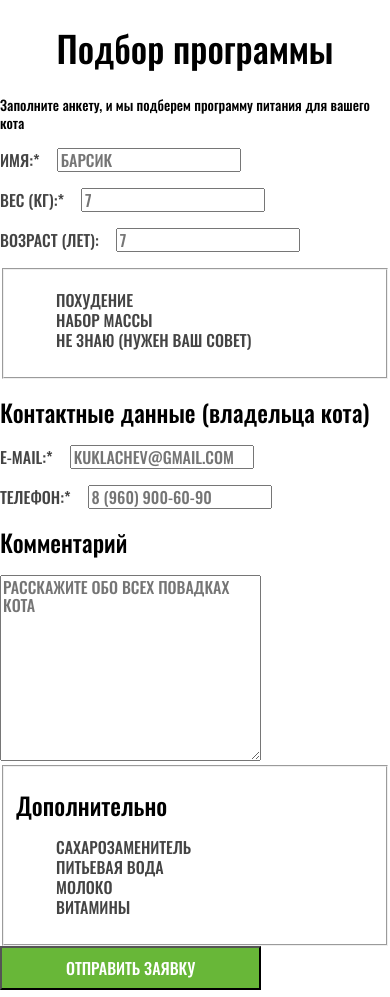
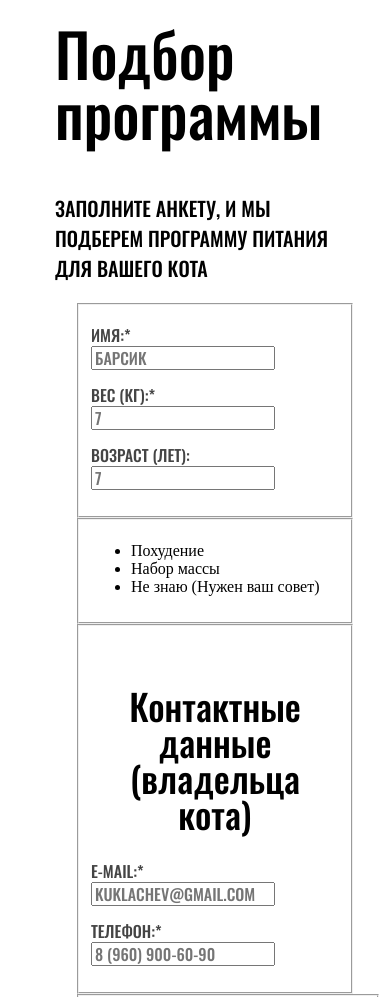
Before and after one commit to htmlacademy-adaptive/2379901-cat-energy-1, a plain HTML site: page 4/form.html in a window 390 px wide. Shown: the part 287-1284 px from the top of the page. Drawn offline with Linux system fonts and the light colour scheme.

Commit message:
:heavy_check_mark: Сборка #4

```diff
--- a/4/css/style.css
+++ b/4/css/style.css
@@ -117,9 +117,7 @@ body {
 
 .main-header__container {
   background-color: rgba(104, 183, 56, 0.85);
-  width: 320px;
-  height: 302px;
-  position: absolute;
+  min-height: 302px;
 }
 @media (min-width: 768px) and (max-width: 1300px) {
   .main-header__container {
@@ -265,8 +263,6 @@ body {
 }
 
 .purpose__item {
-  display: flex;
-  flex-wrap: wrap;
   margin: 0;
   padding: 0;
   background-color: #F2F2F2;
@@ -437,9 +433,7 @@ body {
 }
 
 .work__item {
-  display: grid;
-  grid-template-columns: repeat(2, 50px);
-  gap: 20px;
+  display: flex;
   position: relative;
 }
 @media (min-width: 768px) {
@@ -491,7 +485,8 @@ body {
 .contacts__wrapper {
   display: flex;
   flex-wrap: wrap;
-  margin: 26px 20px;
+  justify-content: space-around;
+  margin: 0 auto;
 }
 
 .contacts__title {
@@ -533,44 +528,6 @@ body {
 
 .main-footer__image {
   margin-top: 40px;
-}
-
-.form__title {
-  font-family: "Oswald", "Arial", sans-serif;
-  font-size: 36px;
-  font-weight: 400;
-  line-height: 36px;
-  text-align: left;
-  color: #000000;
-  padding-top: 27px;
-  text-align: center;
-}
-
-.form__description {
-  font-family: "Oswald", "Arial", sans-serif;
-  font-size: 14px;
-  font-weight: 400;
-  line-height: 18px;
-  text-align: left;
-  color: #000000;
-}
-@media (min-width: 768px) {
-  .form__description {
-    margin-left: 60px;
-  }
-}
-
-@media (min-width: 768px) {
-  .form__button-container {
-    display: flex;
-  }
-}
-
-@media (min-width: 1300px) {
-  .form__content-container {
-    display: flex;
-    justify-content: space-around;
-  }
 }
 
 .fiter-group__list {
@@ -628,7 +585,6 @@ body {
 @media (min-width: 1300px) {
   .main-contacts__form {
     display: flex;
-    justify-content: space-around;
   }
 }
 
@@ -655,8 +611,7 @@ body {
 }
 
 .catalog__products-container {
-  display: flex;
-  flex-wrap: wrap;
+  display: grid;
   margin: 0;
   padding: 0;
 }
@@ -783,8 +738,64 @@ body {
   background-image: linear-gradient(rgba(104, 183, 56, 0.85), rgba(104, 183, 56, 0.85)), url("../img/catalog/catalog-cat.jpg");
 }
 
-.form-application__label,
-.form__input {
+.social__list {
+  list-style-type: none;
+}
+
+.social__link {
+  text-decoration: none;
+}
+
+.form-feedback__content-wrapper {
+  display: block;
+  width: 280px;
+  margin: 0 auto;
+  padding: 0 20px;
+}
+@media (min-width: 768px) {
+  .form-feedback__content-wrapper {
+    width: 708px;
+    padding: 0 30px;
+  }
+}
+@media (min-width: 1300px) {
+  .form-feedback__content-wrapper {
+    display: grid;
+    width: 1220px;
+    padding: 0 40px;
+    grid-template-columns: repeat(2, 570px);
+    column-gap: 80px;
+  }
+}
+
+.form-feedback__title {
+  font-family: "Oswald", "Arial", sans-serif;
+  font-size: 36px;
+  font-weight: 400;
+  line-height: 36px;
+  text-align: left;
+  color: #000000;
+  padding-top: 27px;
+  text-align: center;
+}
+
+.form-feedback__description {
+  font-family: "Oswald", "Arial", sans-serif;
+  font-size: 14px;
+  font-weight: 400;
+  line-height: 18px;
+  text-align: left;
+  color: #000000;
+}
+
+@media (min-width: 768px) {
+  .form-feedback_button-container {
+    display: flex;
+  }
+}
+
+.form-feedback__label,
+.form-feedback__input {
   font-family: "Oswald", "Arial", sans-serif;
   font-size: 16px;
   font-weight: 400;
@@ -795,11 +806,40 @@ body {
   margin-right: 13px;
 }
 
-.social__list {
-  list-style-type: none;
+@media (min-width: 1300px) {
+  .form-feedback__contacts {
+    grid-column: span 2;
+  }
 }
 
-.social__link {
-  text-decoration: none;
+@media (min-width: 1300px) {
+  .form-feedback__comments {
+    grid-column: span 2;
+  }
+}
+
+@media (min-width: 1300px) {
+  .form-feedback__additional {
+    grid-column: span 2;
+  }
+}
+
+.main-comtainer__title {
+  font-family: "Oswald", "Arial", sans-serif;
+  font-size: 60px;
+  font-weight: 400;
+  line-height: 60px;
+  text-align: left;
+  color: #000000;
+}
+
+.main-container__description {
+  font-family: "Oswald", "Arial", sans-serif;
+  font-size: 20px;
+  font-weight: 400;
+  line-height: 30px;
+  text-align: left;
+  text-transform: uppercase;
+  color: #000000;
 }
 /*# sourceMappingURL=style.css.map */
--- a/4/form.html
+++ b/4/form.html
@@ -1,5 +1,6 @@
 <!DOCTYPE html>
 <html class="page" lang="ru">
+
 <head>
   <meta charset="UTF-8">
   <meta name="viewport" content="width=device-width, initial-scale=1">
@@ -7,6 +8,7 @@
   <title>Форма</title>
   <base href="https://htmlacademy-adaptive.github.io/2379901-cat-energy-1/4/">
 </head>
+
 <body class="page-body">
   <header class="page-header">
     <a class="page-header__logo">
@@ -38,72 +40,76 @@
       </div>
     </nav>
   </header>
-  <main class="main-container">
-    <section class="form">
+  <main class="main-container content-wrapper">
+    <div class="main-container__header">
+      <h2 class="main-comtainer__title">Подбор программы</h2>
+      <p class="main-container__description">Заполните анкету, и мы подберем программу питания для вашего кота</p>
+    </div>
+    <form class="form-feedback" action="https://echo.htmlacademy.ru/" method="post">
+      <div class="form-feedback__content-wrapper">
         <h1 class="visually-hidden">Форма подбора программы</h1>
-      <div class="form__wrapper">
-        <h2 class="form__title">Подбор программы</h2>
-        <p class="form__description">Заполните анкету, и мы подберем программу питания для вашего кота</p>
-        <div class="form__content-container">
-          <form class="form-application" action="https://echo.htmlacademy.ru/" method="post">
+        <fieldset class="form-feedback__fieldset form-feedback__parameters" action="https://echo.htmlacademy.ru/" method="post">
           <p>
-              <label class="form-application__label" for="appointment-name">ИМЯ:*</label>
-              <input class="form-application__name form__input" type="text" name="appointment-name" id="appointment-name" placeholder="БАРСИК" required>
+            <label class="form-feedback__label" for="appointment-name">ИМЯ:*</label>
+            <input class="form-feedback__name form-feedback__input" type="text" name="appointment-name"
+              id="appointment-name" placeholder="БАРСИК" required>
           </p>
           <p>
-              <label class="form-application__label" for="appointment-weight">Вес (кг):*</label>
-              <input class="form-application__weight form__input" type="number" name="appointment-weight" id="appointment-weight" placeholder="7" required>
+            <label class="form-feedback__label" for="appointment-weight">Вес (кг):*</label>
+            <input class="form-feedback__weight form-feedback__input" type="number" name="appointment-weight"
+              id="appointment-weight" placeholder="7" required>
           </p>
           <p>
-              <label class="form-application__label" for="appointment-age">Возраст (лет):</label>
-              <input class="form-application__age form__input" type="number" name="appointment-age" id="appointment-age" placeholder="7">
+            <label class="form-feedback__label" for="appointment-age">Возраст (лет):</label>
+            <input class="form-feedback__age form-feedback__input" type="number" name="appointment-age"
+              id="appointment-age" placeholder="7">
           </p>
-          </form>
-          <fieldset class="fiter-group">
-            <ul class="fiter-group__list">
-              <li class="fiter-group__item">
-                <label class="fiter-group__control">
-                  <input class="fiter-group__control-input visually-hidden" type="radio" name="purpose" checked>
-                  <span class="fiter-group__control-mark"></span>
-                  <span class="fiter-group__control-label">Похудение</span>
+        </fieldset>
+        <fieldset class="form-feedback__fieldset form-feedback__programs">
+          <ul class="form-feedback_list">
+            <li class="form-feedback__item">
+              <label class="form-feedback__control">
+                <input class="form-feedback__control-input visually-hidden" type="radio" name="purpose" checked>
+                <span class="form-feedback__control-mark"></span>
+                <span class="form-feedback__control-label">Похудение</span>
               </label>
             </li>
-              <li class="fiter-group__item">
-                <label class="fiter-group__control">
-                  <input class="fiter-group__control-input visually-hidden" type="radio" name="purpose">
-                  <span class="fiter-group__control-mark"></span>
-                  <span class="fiter-group__control-label">Набор массы</span>
+            <li class="form-feedback__item">
+              <label class="form-feedback__control">
+                <input class="form-feedback__control-input visually-hidden" type="radio" name="purpose">
+                <span class="form-feedback__control-mark"></span>
+                <span class="form-feedback__control-label">Набор массы</span>
               </label>
             </li>
-              <li class="fiter-group__item">
-                <label class="fiter-group__control">
-                  <input class="fiter-group__control-input visually-hidden" type="radio" name="purpose">
-                  <span class="fiter-group__control-mark"></span>
-                  <span class="fiter-group__control-label">Не знаю (Нужен ваш совет)</span>
+            <li class="form-feedback__item">
+              <label class="form-feedback__control">
+                <input class="form-feedback__control-input visually-hidden" type="radio" name="purpose">
+                <span class="form-feedback__control-mark"></span>
+                <span class="form-feedback__control-label">Не знаю (Нужен ваш совет)</span>
               </label>
             </li>
           </ul>
         </fieldset>
-        </div>
-        <div class="main-contacts">
-          <h2 class="main-contacts__title main-title">Контактные данные (владельца кота)</h2>
-          <form class="main-contacts__form" action="https://echo.htmlacademy.ru/" method="post">
+        <fieldset class="form-feedback__fieldset form-feedback__contacts" action="https://echo.htmlacademy.ru/" method="post">
+          <h2 class="form-feedback__title main-title">Контактные данные (владельца кота)</h2>
           <p>
-              <label class="main-contacts__label" for="appointment-email">E-mail:*</label>
-              <input class="main-contacts__email main-contacts__input" type="email" name="appointment-email" id="appointment-email" placeholder="kuklachev@gmail.com" required>
+            <label class="form-feedback__label" for="appointment-email">E-mail:*</label>
+            <input class="form-feedback__email form-feedback__input" type="email" name="appointment-email"
+              id="appointment-email" placeholder="kuklachev@gmail.com" required>
           </p>
           <p>
-              <label class="main-contacts__label" for="appointment-phone">Телефон:*</label>
-              <input class="main-contacts__phone main-contacts__input" type="tel" name="appointment-phone" id="appointment-phone" placeholder="8 (960) 900-60-90" required>
+            <label class="form-feedback__label" for="appointment-phone">Телефон:*</label>
+            <input class="form-feedback__phone main-contacts__input" type="tel" name="appointment-phone"
+              id="appointment-phone" placeholder="8 (960) 900-60-90" required>
           </p>
-          </form>
-          <div class="comment">
-            <h2 class="comment__title main-title">Комментарий</h2>
+        </fieldset>
+        <fieldset class="form-feadback__fieldset form-feedback__comments">
+          <h2 class="form-feadback__title main-title">Комментарий</h2>
           <label class="visually-hidden" for="appointment-comment">Ваш комментарий</label>
-            <textarea class="comment__input main-contacts__input" name="appointment-comment" id="appointment-comment" placeholder="Расскажите обо всех повадках кота" cols="30" rows="10"></textarea>
-          </div>
-        </div>
-        <fieldset class="fiter-group">
+          <textarea class="form-feadback__input main-contacts__input" name="appointment-comment" id="appointment-comment"
+            placeholder="Расскажите обо всех повадках кота" cols="30" rows="10"></textarea>
+        </fieldset>
+        <fieldset class="form-feadback__fieldset form-feedback__additional">
           <h2 class="fiter-group__title main-title">Дополнительно</h2>
           <ul class="fiter-group__list fiter-group__list-additionally">
             <li class="fiter-group__item">
@@ -136,12 +142,12 @@
             </li>
           </ul>
         </fieldset>
-        <div class="form__button-container">
+        <div class="form-feedback__button-container">
           <button class="button button--green" type="submit">Отправить заявку</button>
-          <p class="form__description">* — Обязательные поля</p>
+          <p class="form-feedback__description">* — Обязательные поля</p>
         </div>
       </div>
-    </section>
+    </form>
     <section class="contacts">
       <h2 class="visually-hidden">Сотрудничество с нами</h2>
       <div class="contacts__wrapper">
@@ -162,7 +168,8 @@
             <a class="social__link social__link--vkontakte" href="https://vk.com/htmlacademy">Мы вконтакте</a>
           </li>
           <li class="social__item">
-            <a class="social__link social__link--youtube" href="https://www.youtube.com/user/htmlacademyru">Мы в ютубе</a>
+            <a class="social__link social__link--youtube" href="https://www.youtube.com/user/htmlacademyru">Мы в
+              ютубе</a>
           </li>
           <li class="social__item">
             <a class="social__link social__link--telegram" href="https://t.me/htmlacademy">Мы в телеграме</a>
@@ -175,4 +182,5 @@
     </div>
   </footer>
 </body>
+
 </html>
```
Also changed, not shown: 4/index.html (+0 -6 lines), 1 other file. Lines whose indentation alone changed are shown as unchanged.
